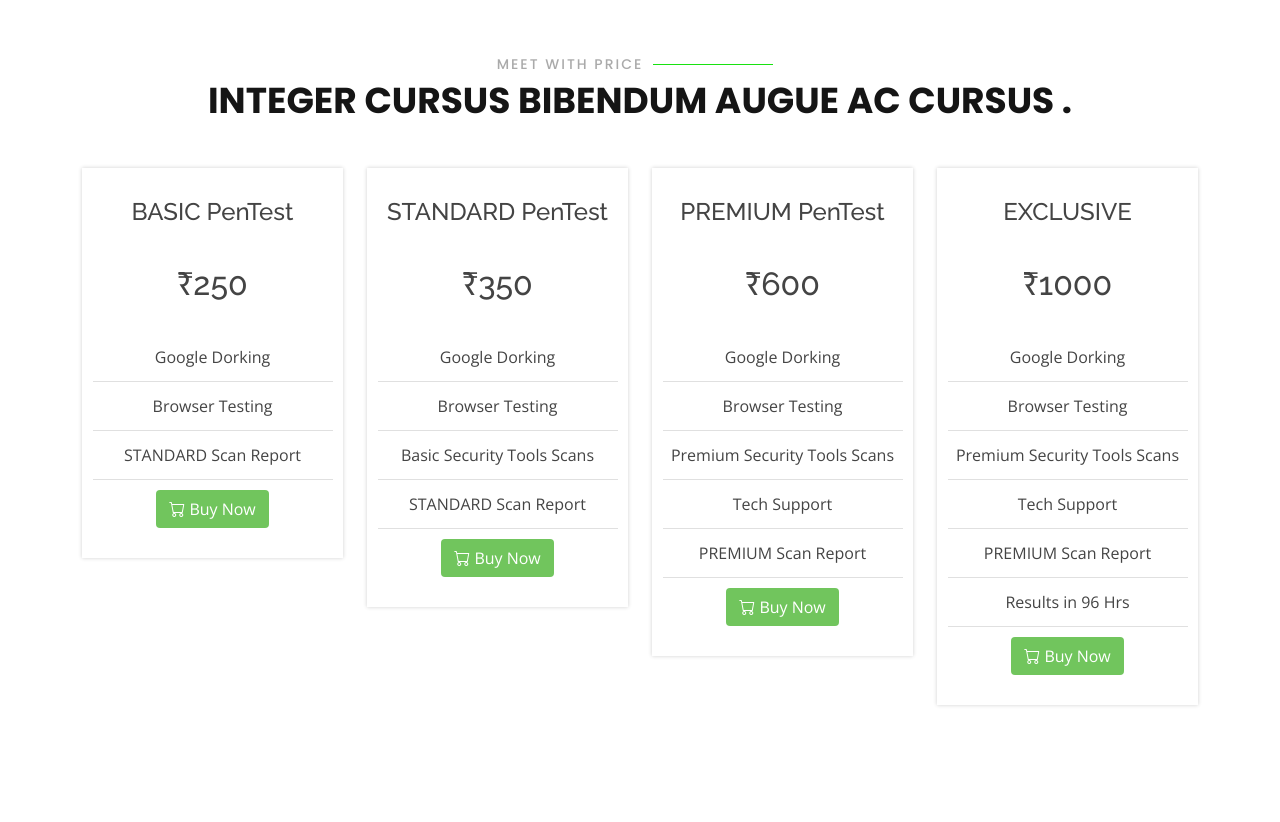
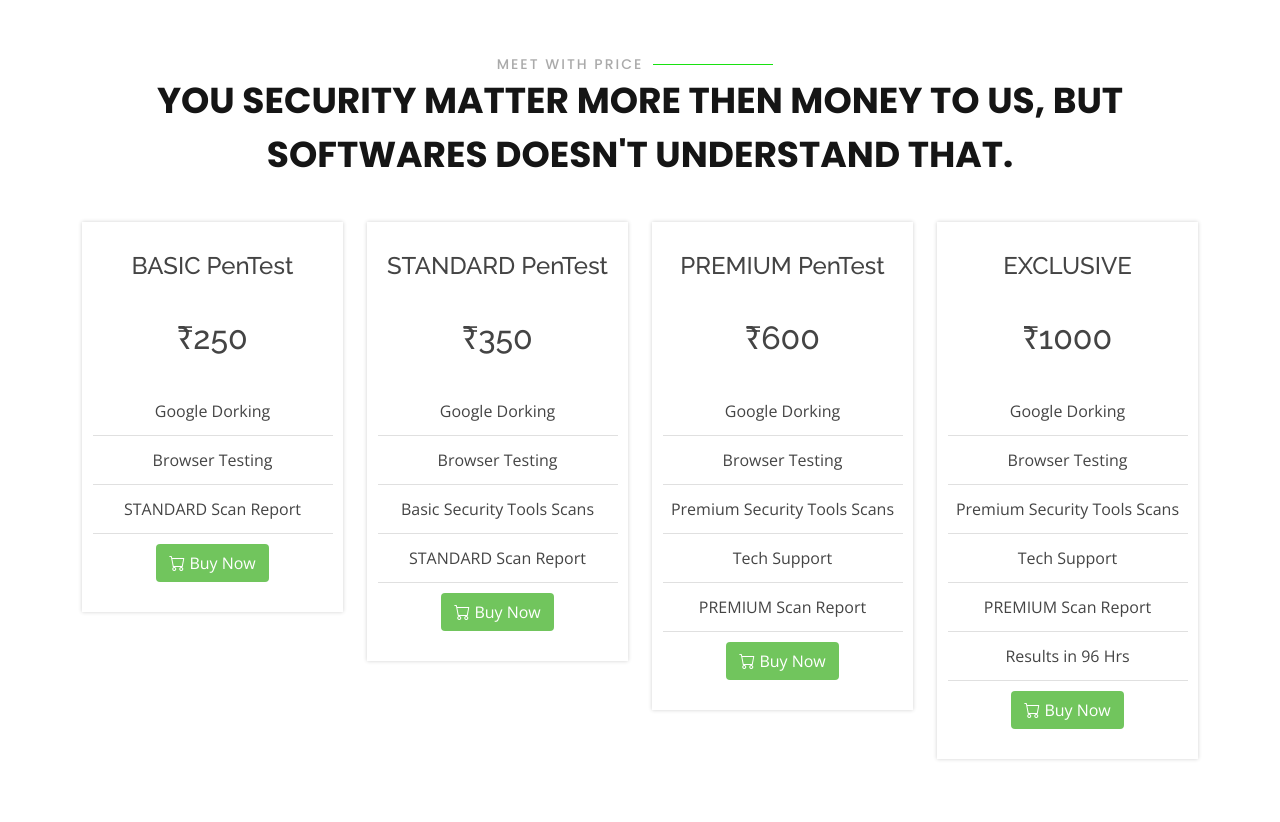
Before and after one commit to Sandeep-BlackHat/WhiteHatHeroes.github.io, a plain HTML site: page index.html in a window 1280 px wide. Shown: the part 2223-3045 px from the top of the page. Drawn offline with nearby package versions, Linux system fonts and the light colour scheme.

Commit message:
Update index.html

```diff
--- a/index.html
+++ b/index.html
@@ -250,7 +250,7 @@
         <div class="section-title text-center">
 
           <h2>Meet With Price</h2>
-          <p class="separator">Integer cursus bibendum augue ac cursus .</p>
+          <p class="separator">You security matter more then money to us, but softwares doesn't understand that.</p>
         </div>
 
         <div class="row" data-aos="fade-up" data-aos-delay="100">
```
